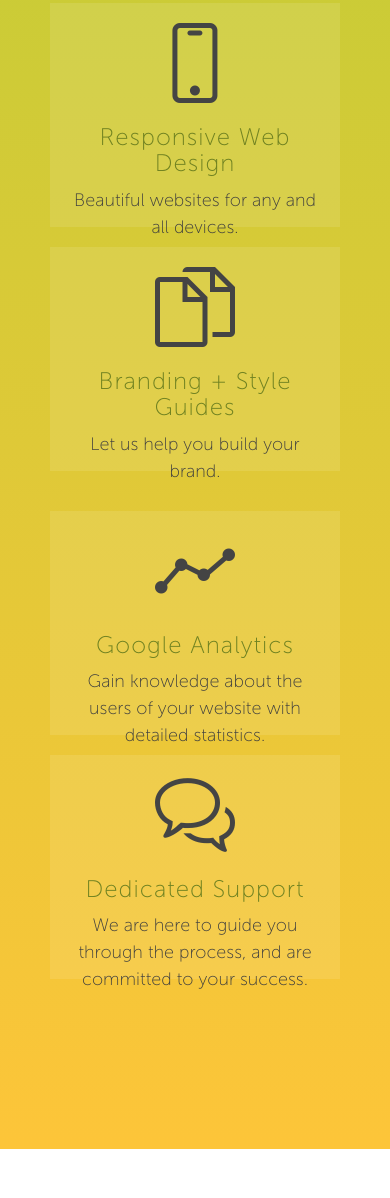
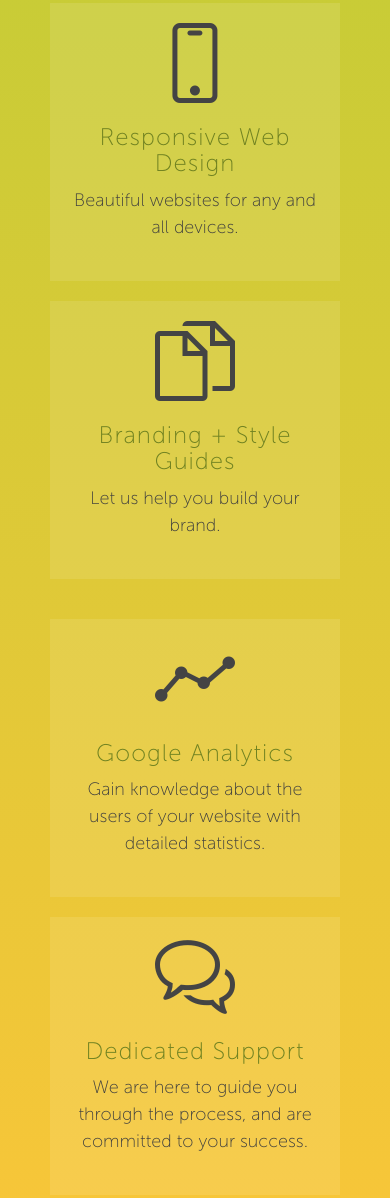
Before and after one commit to vivifydesign/vivifydesign.github.io, a website: page index.html in a window 390 px wide. Shown: the part 1121-2319 px from the top of the page. Drawn offline with nearby package versions, Linux system fonts and the light colour scheme; a web font is replaced by a local one.

Commit message:
Fixed card leak + animation
- Second row of features changed to 0.5s
- Cards should now display correctly on mobile

```diff
--- a/css/vivify.css
+++ b/css/vivify.css
@@ -271,8 +271,11 @@
     display: inline-block;
     margin-bottom: 0;
   }
-}
-@media (min-width: 768px) {
+  .feature-item{
+    /*background: rgba(160,160,160,0.1);*/
+    background: rgba(255,255,255,0.1);
+    max-height: 224px;
+  }
   section.download h2 {
     font-size: 70px;
   }
@@ -340,7 +343,6 @@
   background: rgba(255,255,255,0.1);
   padding: 20px;
   margin: 20px;
-  max-height: 224px;
 }
 @media (min-width: 992px) {
   section.features .device-container,
--- a/index.html
+++ b/index.html
@@ -134,14 +134,14 @@
                         </div>
                         <div class="row">
                             <div class="col-md-6">
-                                <div class="feature-item wow fadeInUp" data-wow-delay="0.3s">
+                                <div class="feature-item wow fadeInUp" data-wow-delay="0.5s">
                                     <i class="icon-graph text-primary"></i>
                                     <h3>Google Analytics</h3>
                                     <p>Gain knowledge about the users of your website with detailed statistics.</p>
                                 </div>
                             </div>
                             <div class="col-md-6">
-                                <div class="feature-item wow fadeInUp" data-wow-delay="0.3s">
+                                <div class="feature-item wow fadeInUp" data-wow-delay="0.5s">
                                     <i class="icon-bubbles text-primary"></i>
                                     <h3>Dedicated Support</h3>
                                     <p>We are here to guide you through the process, and are committed to your success.</p>
```
